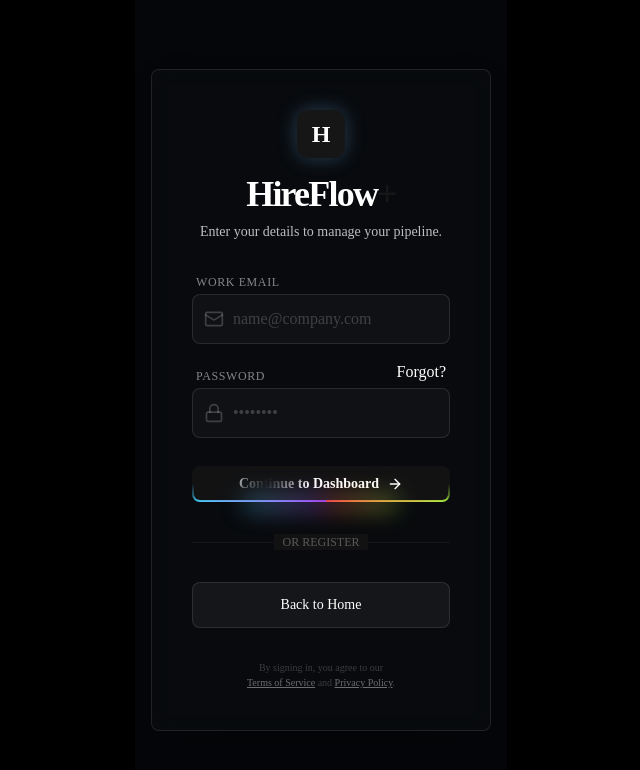
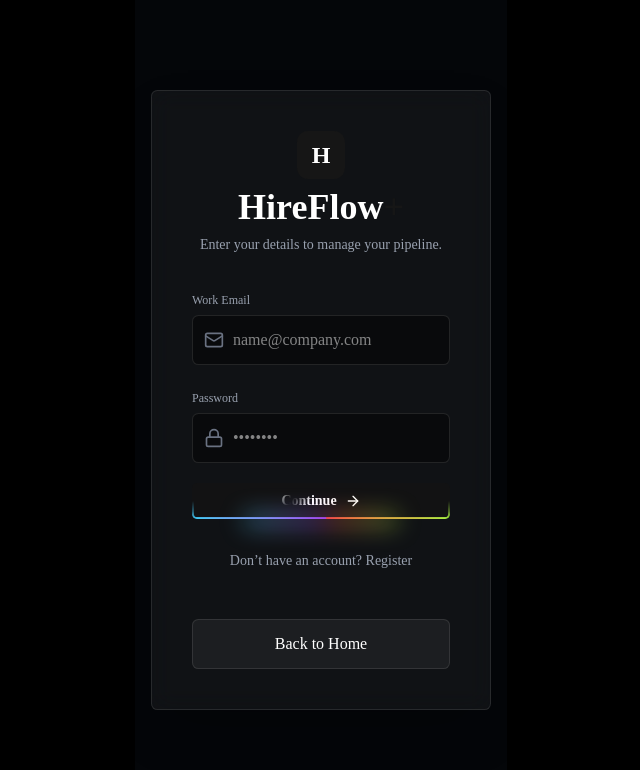
Before and after one commit to MrinalMondal1212/hireflowplus-finalproject, a Next.js app: page /login in a window 1280 px wide. Shown: the top 770 px of the page, without its empty margins (319-959 px from the left). Built offline with nearby package versions, Linux system fonts and the light colour scheme.

Commit message:
route error handel

```diff
--- a/package.json
+++ b/package.json
@@ -14,6 +14,7 @@
     "@emotion/styled": "^11.14.1",
     "@mui/icons-material": "^9.0.0",
     "@mui/material": "^9.0.0",
+    "@radix-ui/react-slot": "^1.2.4",
     "@react-three/drei": "^10.7.7",
     "@react-three/fiber": "^9.6.0",
     "class-variance-authority": "^0.7.1",
--- a/src/app/(auth)/login/page.tsx
+++ b/src/app/(auth)/login/page.tsx
@@ -1,102 +1,89 @@
 "use client";
-import React from 'react';
-import { Mail, Lock, ArrowRight } from 'lucide-react';
-import { RainbowButton } from '@/components/ui/rainbow-button';
-import ShinyText from '@/components/ShinyText';
-import { useRouter } from 'next/navigation';
-import Link from 'next/link';
-
+import React from "react";
+import { Mail, Lock, ArrowRight } from "lucide-react";
+import { RainbowButton } from "@/components/ui/rainbow-button";
+import ShinyText from "@/components/ShinyText";
+import { useRouter } from "next/navigation";
+import Link from "next/link";
 
 const Login = () => {
-  const router = useRouter()
+  const router = useRouter();
+
   return (
-    // Background using your oklch variable directly
     <div className="min-h-screen bg-[oklch(0.12_0.01_250)] flex items-center justify-center px-4 font-sans">
 
-      {/* Main Card with Glassmorphism */}
-      <div className="w-full max-w-md space-y-8 p-10 rounded-[0.5rem] border border-white/10 bg-white/2 backdrop-blur-md shadow-2xl">
+      <div className="w-full max-w-md space-y-8 p-10 rounded-md border border-white/10 bg-white/5 backdrop-blur-md shadow-2xl">
 
-        {/* Logo / Header */}
+        {/* Header */}
         <div className="text-center space-y-2">
-          <div className="inline-flex items-center justify-center w-12 h-12 rounded-xl bg-primary mb-4 shadow-[0_0_20px_rgba(112,181,249,0.3)]">
+          <div className="w-12 h-12 mx-auto rounded-xl bg-primary flex items-center justify-center">
             <span className="text-white font-bold text-2xl">H</span>
           </div>
-          <h2 className="text-4xl font-extrabold text-white tracking-tighter">
+
+          <h2 className="text-4xl font-extrabold text-white">
             HireFlow<span className="text-primary">+</span>
           </h2>
-          <p className="text-[oklch(0.80_0_0)] text-sm">
+
+          <p className="text-sm text-gray-400">
             Enter your details to manage your pipeline.
           </p>
         </div>
 
-        {/* Form Container */}
-        <form className="mt-8 space-y-5" onSubmit={(e) => e.preventDefault()}>
-          <div className="space-y-4">
+        {/* Form */}
+        <form className="space-y-5" onSubmit={(e) => e.preventDefault()}>
 
-            {/* Email Input */}
-            <div className="group relative">
-              <label className="text-xs font-medium text-white/50 ml-1 mb-1 block uppercase tracking-wider">Work Email</label>
-              <div className="relative">
-                <Mail className="absolute left-3 top-1/2 -translate-y-1/2 w-5 h-5 text-white/20 group-focus-within:text-primarytransition-colors" />
+          {/* Email */}
+          <div>
+            <label className="text-xs text-gray-400">Work Email</label>
+            <div className="relative mt-1">
+              <Mail className="absolute left-3 top-1/2 -translate-y-1/2 w-5 h-5 text-gray-500" />
               <input
                 type="email"
                 placeholder="name@company.com"
-                  className="w-full bg-white/3 border border-white/10 rounded-[0.5rem] py-3 pl-10 pr-4 text-white placeholder:text-white/20 focus:outline-none focus:ring-1 focus:ring-primay focus:border-(--primary)/50 transition-all"
+                className="w-full pl-10 pr-4 py-3 bg-black/40 border border-white/10 rounded-md text-white outline-none focus:ring-1 focus:ring-primary"
               />
             </div>
           </div>
 
-            {/* Password Input */}
-            <div className="group relative">
-              <div className="flex justify-between items-end mb-1 mr-1">
-                <label className="text-xs font-medium text-white/50 ml-1 block uppercase tracking-wider">Password</label>
-                <a href="#" className="text-[10px]text-primary hover:text-white transition-colors">Forgot?</a>
-              </div>
-              <div className="relative">
-                <Lock className="absolute left-3 top-1/2 -translate-y-1/2 w-5 h-5 text-white/20 group-focus-within:text-primar] transition-colors" />
+          {/* Password */}
+          <div>
+            <label className="text-xs text-gray-400">Password</label>
+            <div className="relative mt-1">
+              <Lock className="absolute left-3 top-1/2 -translate-y-1/2 w-5 h-5 text-gray-500" />
               <input
                 type="password"
                 placeholder="••••••••"
-                  className="w-full bg-white/3 border border-white/10 rounded-[0.5rem] py-3 pl-10 pr-4 text-white placeholder:text-white/20 focus:outline-none focus:ring-1 focus:ring-primaryfocus:border-(--primary)/50 transition-all"
+                className="w-full pl-10 pr-4 py-3 bg-black/40 border border-white/10 rounded-md text-white outline-none focus:ring-1 focus:ring-primary"
               />
             </div>
           </div>
-          </div>
 
-          {/* Action Button */}
-          <div className="pt-2">
-            <RainbowButton className="w-full py-4 rounded-[0.5rem] flex items-center justify-center gap-2 group border-none">
+          {/* Button */}
+          <RainbowButton className="w-full py-3 flex items-center justify-center gap-2">
             <ShinyText
-                text="Continue to Dashboard"
+              text="Continue"
               color="#ffffff"
               shineColor="var(--primary)"
               className="font-bold text-sm"
             />
-              <ArrowRight className="w-4 h-4 text-white group-hover:translate-x-1 transition-transform" />
+            <ArrowRight className="w-4 h-4 text-white" />
           </RainbowButton>
-          </div>
         </form>
 
-        {/* Divider */}
-        <div className="relative my-8">
-          <div className="absolute inset-0 flex items-center">
-            <span className="w-full border-t border-white/5"></span>
-          </div>
-          <div className="relative flex justify-center text-xs uppercase">
-            <Link href={"/register"} className="bg-[#121212] cursor-pointer px-2 text-white/30">Or Register</Link>
-          </div>
+        {/* Register */}
+        <div className="text-center text-sm">
+          <Link href="/register" className="text-gray-400 hover:text-white">
+            Don’t have an account? Register
+          </Link>
         </div>
 
-        {/* Social Login */}
-        <button onClick={()=> router.push('/')} className="w-full cursor-pointer flex items-center justify-center gap-3 bg-white/5 border border-white/10 py-3 rounded-[0.5rem] text-white hover:bg-white/10 transition-colors text-sm font-medium">
+        {/* Back */}
+        <button
+          onClick={() => router.push("/")}
+          className="w-full mt-4 py-3 bg-white/5 border border-white/10 rounded-md text-white hover:bg-white/10"
+        >
           Back to Home
         </button>
-
-        {/* Fine Print */}
-        <p className="text-center text-[10px] text-white/20 mt-8">
-          By signing in, you agree to our <br />
-          <span className="text-white/40 underline cursor-pointer hover:text-white">Terms of Service</span> and <span className="text-white/40 underline cursor-pointer hover:text-white">Privacy Policy</span>.
-        </p>
       </div>
     </div>
   );
--- a/src/app/(auth)/register/page.tsx
+++ b/src/app/(auth)/register/page.tsx
@@ -3,11 +3,10 @@ import React from 'react';
 import { Mail, Lock, User, Building, ArrowRight } from 'lucide-react';
 import { RainbowButton } from '@/components/ui/rainbow-button';
 import ShinyText from '@/components/ShinyText';
-import { useRouter } from 'next/navigation';
 import Link from 'next/link';
 
 const Register = () => {
-  const router = useRouter();
+
 
   return (
     // Background using your oklch variable directly
@@ -107,7 +106,7 @@ const Register = () => {
           </div>
           <div className="relative flex justify-center text-xs uppercase">
             <Link href="/login" className="bg-[#121212] cursor-pointer px-2 text-white/30">
-              Already have an account? <span className="text-[var(--primary)] ml-1">Login</span>
+              Already have an account? <span className="text-white ml-1">Login</span>
             </Link>
           </div>
         </div>
--- a/src/component/Navbar.tsx
+++ b/src/component/Navbar.tsx
@@ -4,11 +4,9 @@ import ShinyText from "@/components/ShinyText";
 import Link from "next/link";
 import  { RainbowButton } from "@/components/ui/rainbow-button"
 
-import React from "react";
-import { useRouter } from "next/navigation";
 
 const Navbar = () => {
-  const router = useRouter()
+
   return (
     <nav className="fixed top-0 left-0 w-full flex items-center justify-center z-50 p-4 ">
       <div className="w-full max-w-7xl h-18 bg-white/10 backdrop-blur-md border border-white/20 rounded-2xl flex items-center justify-between px-8">
@@ -37,7 +35,7 @@ const Navbar = () => {
               disabled={false}
             />
           </Link>
-          <Link href="/Jobs" className="hover:text-white transition">
+          <Link href="/jobs" className="hover:text-white transition">
             <ShinyText
               text="Jobs"
               speed={3}
@@ -81,11 +79,10 @@ const Navbar = () => {
           </Link>
         </div>
         <div className="flex gap-4 items-center">
-          <button onClick={()=> router.push("/login")} className="text-gray-200 text-xl cursor-pointer font-semibold hover:text-white">
-            {" "}
+          <Link href="/login" className="hover:text-white transition">
             <ShinyText
               text="Login"
-              speed={2}
+              speed={3}
               delay={0}
               color="#b5b5b5"
               shineColor="#ffffff"
@@ -95,7 +92,7 @@ const Navbar = () => {
               pauseOnHover={false}
               disabled={false}
             />
-          </button>
+          </Link>
           <RainbowButton className="px-8 py-4 border border-white/10 rounded-xl  duration-300">
             <ShinyText
               text="Your Profile"
--- a/src/components/ui/rainbow-button.tsx
+++ b/src/components/ui/rainbow-button.tsx
@@ -1,5 +1,5 @@
 import React from "react"
-import type { Slot } from "@radix-ui/react-slot"
+import  { Slot } from "@radix-ui/react-slot"
 import { cva, VariantProps } from "class-variance-authority"
 
 import { cn } from "@/lib/utils"
```
Also changed, not shown: 1 other file (tests, documents, lock files or other folders). Lines whose indentation alone changed are shown as unchanged.
